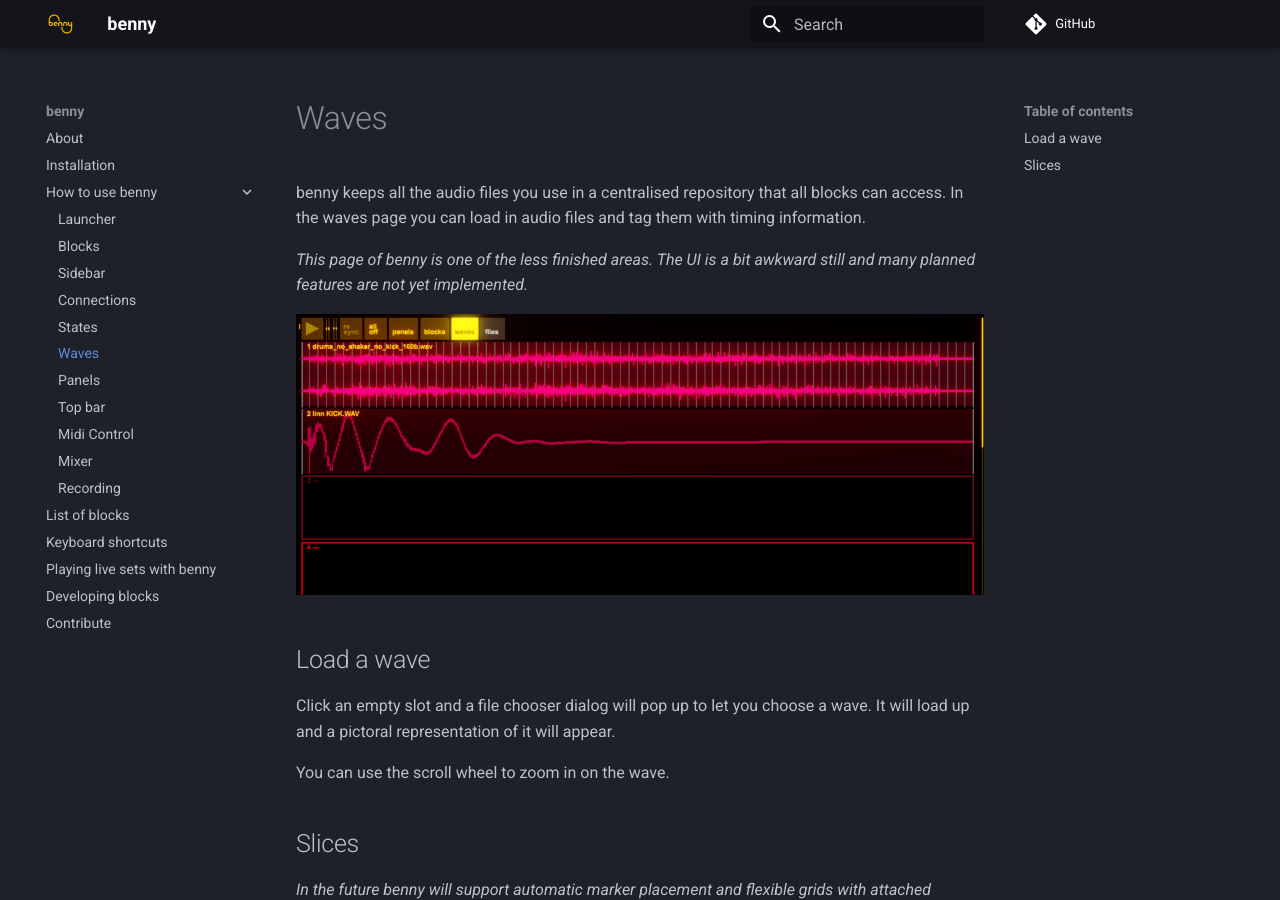
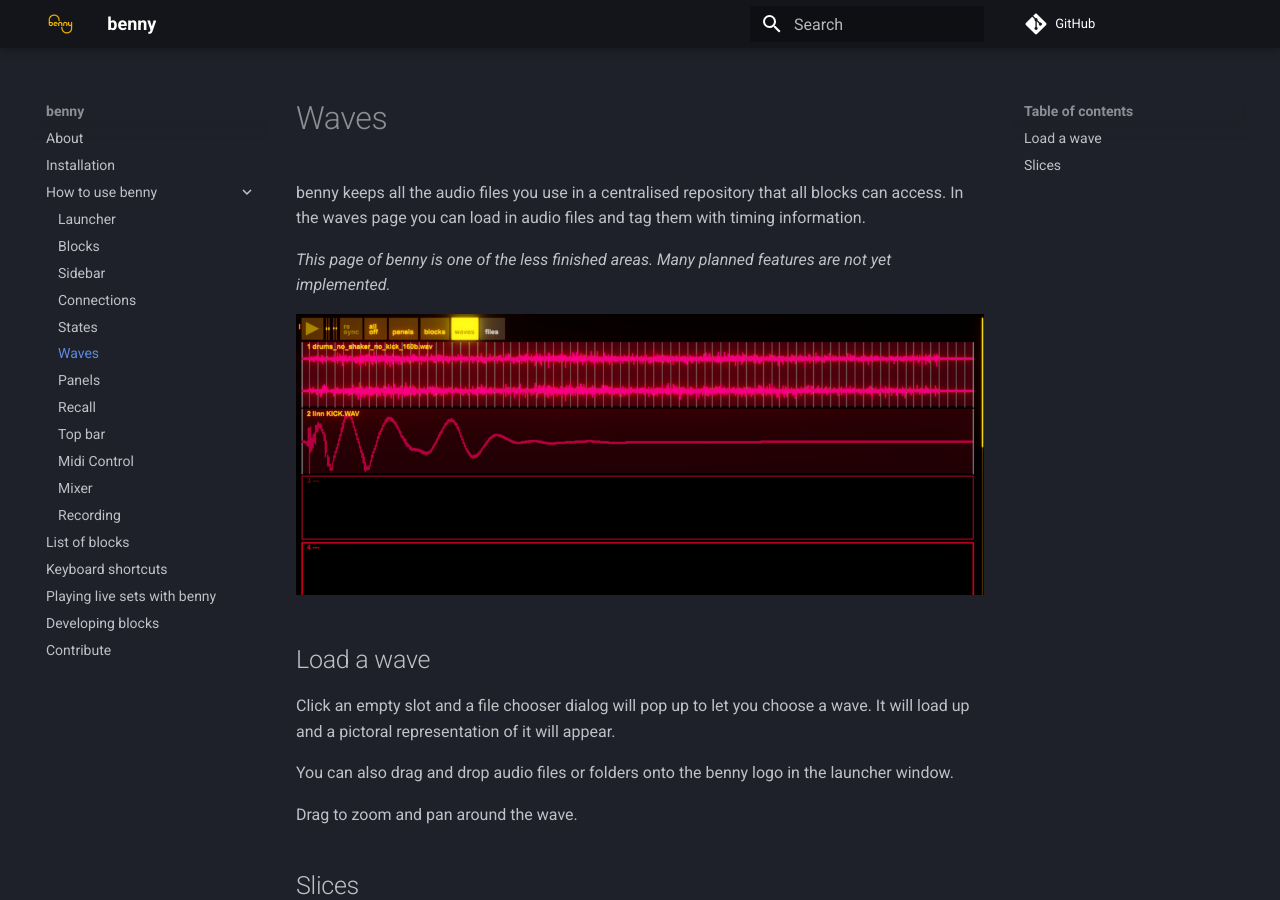
Before and after one commit to playbenny/benny_manual, an MkDocs documentation site: the page built from docs/waves.md, in a window 1280 px wide and 900 px high. Built offline with MkDocs 1.6.1 and Material for MkDocs 9.7.7, drawn with Linux system fonts in a browser that asks for light colours; comment, search, counter and statistics services are not loaded.

Commit message:
added recall page, updated waves page a little

```diff
--- a/docs/waves.md
+++ b/docs/waves.md
@@ -1,6 +1,6 @@
 benny keeps all the audio files you use in a centralised repository that all blocks can access. In the waves page you can load in audio files and tag them with timing information.
 
-*This page of benny is one of the less finished areas. The UI is a bit awkward still and many planned features are not yet implemented.*
+*This page of benny is one of the less finished areas. Many planned features are not yet implemented.*
 
 ![waves page picture](assets/screenshots/waves_page_1.png)
 
@@ -8,7 +8,9 @@
 
 Click an empty slot and a file chooser dialog will pop up to let you choose a wave. It will load up and a pictoral representation of it will appear.
 
-You can use the scroll wheel to zoom in on the wave.
+You can also drag and drop audio files or folders onto the benny logo in the launcher window.
+
+Drag to zoom and pan around the wave.
 
 ## Slices
 
--- a/mkdocs.yml
+++ b/mkdocs.yml
@@ -36,6 +36,7 @@
     - States : states.md
     - Waves : waves.md
     - Panels : panels.md
+    - Recall : recall.md
     - Top bar : topbar.md
     - Midi Control: controllers.md
     - Mixer : mixer.md
```
Also changed, not shown: docs/recall.md (added, +13 -0 lines).
